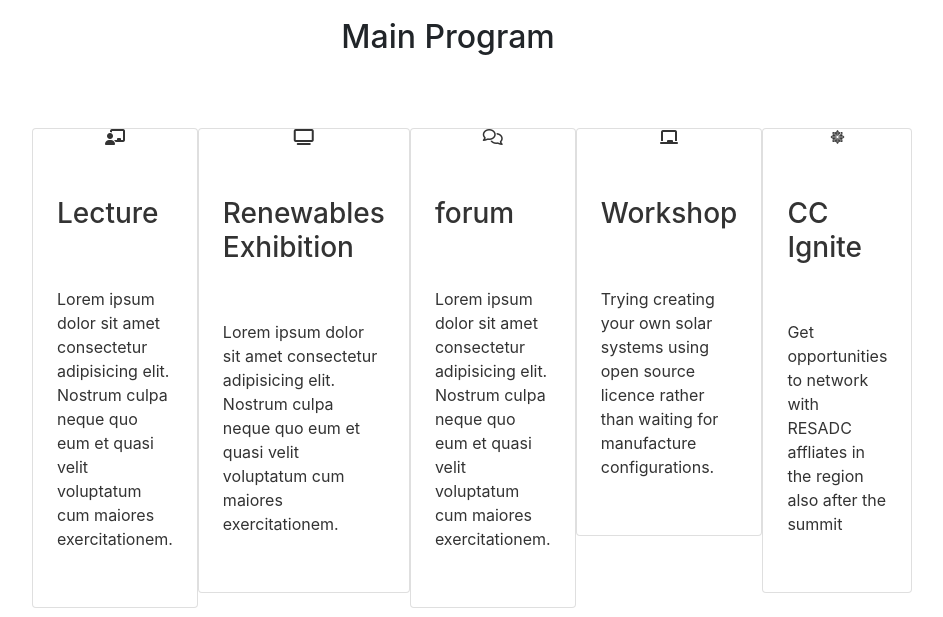
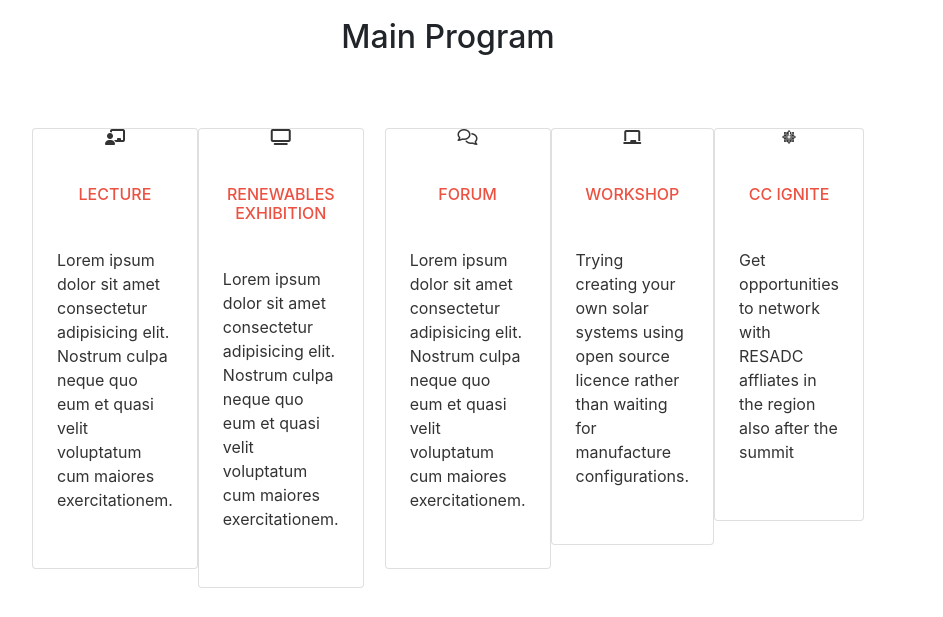
Before and after one commit to tnyandoro/Microverse-Capstone-Project-HTML, a website: page index.html in a window 1280 px wide. Shown: the part 764-1381 px from the top of the page, without its empty margins (192-1135 px from the left). Drawn offline with nearby package versions, Linux system fonts and the light colour scheme; a web font is replaced by a local one.

Commit message:
Add styling to the cards, centre the text

```diff
--- a/index.html
+++ b/index.html
@@ -95,7 +95,7 @@
       <div class="card">
         <i class="fas fa-chalkboard-teacher text-center"></i>
         <div class="card-content">
-          <h3 class="card-title">Lecture</h3>
+          <h3 class="card-title card-head">Lecture</h3>
           <p>Lorem ipsum dolor sit amet consectetur adipisicing elit. Nostrum culpa neque quo eum et quasi velit voluptatum cum maiores exercitationem.</p>
         </div>
       </div>
@@ -104,7 +104,7 @@
       <div class="card">
         <i class="fa fa-television text-center"></i>
         <div class="card-content">
-          <h3 class="card-title">Renewables Exhibition</h3>
+          <h3 class="card-title card-head">Renewables Exhibition</h3>
           <p>Lorem ipsum dolor sit amet consectetur adipisicing elit. Nostrum culpa neque quo eum et quasi velit voluptatum cum maiores exercitationem.</p>
         </div>
       </div>
@@ -114,7 +114,7 @@
       <div class="card">
         <i class='far fa-comments text-center' ></i>
         <div class="card-content">
-          <h3 class="card-title">forum</h3>
+          <h3 class="card-title card-head">forum</h3>
           <p>Lorem ipsum dolor sit amet consectetur adipisicing elit. Nostrum culpa neque quo eum et quasi velit voluptatum cum maiores exercitationem.</p>
         </div>
       </div>
@@ -123,7 +123,7 @@
       <div class="card">
         <i class='fas fa-chalkboard text-center'></i>
         <div class="card-content">
-          <h3 class="card-title">Workshop</h3>
+          <h3 class="card-title card-head">Workshop</h3>
           <p>Trying creating your own solar systems using open source licence rather than waiting for manufacture configurations.</p>
         </div>
       </div>
@@ -132,7 +132,7 @@
       <div class="card">
         <i class='fab fa-centos text-center'></i>
         <div class="card-content">
-          <h3 class="card-title">CC Ignite</h3>
+          <h3 class="card-title card-head">CC Ignite</h3>
           <p>Get opportunities to network with RESADC affliates in the region also after the summit</p>
         </div>
       </div>
--- a/style.css
+++ b/style.css
@@ -95,7 +95,7 @@ p {
 
 .showcase .content-wrap,
 .section-a .content-wrap {
-  padding: 0 1.5em;
+  padding: 0 2.5em;
 }
 
 /* section-a */
@@ -131,6 +131,13 @@ p {
 
 .card-content {
   padding: 1.5em;
+}
+.card-head {
+  font-size: 1em;
+  font-weight: 500;
+  color: #ec5242;
+  text-align: center;
+  text-transform: uppercase;
 }
 
 /* Section C */
```
